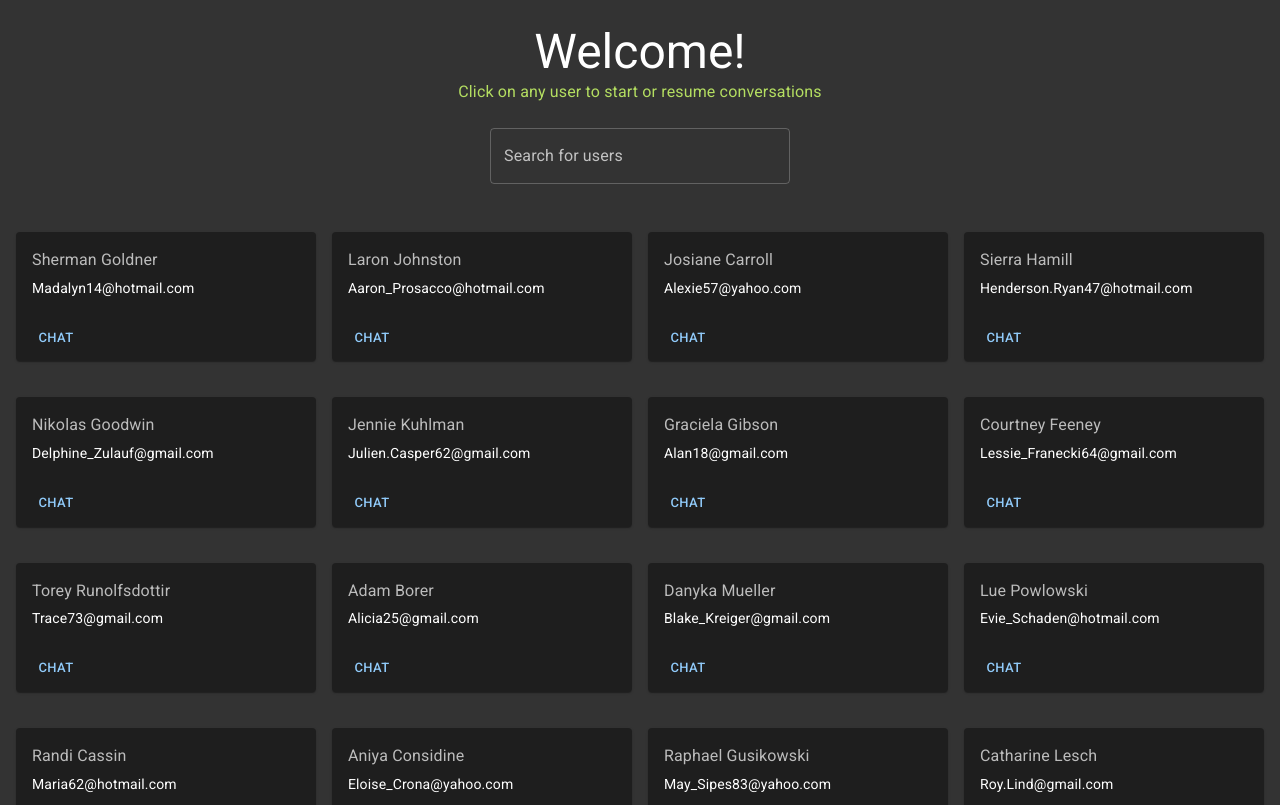
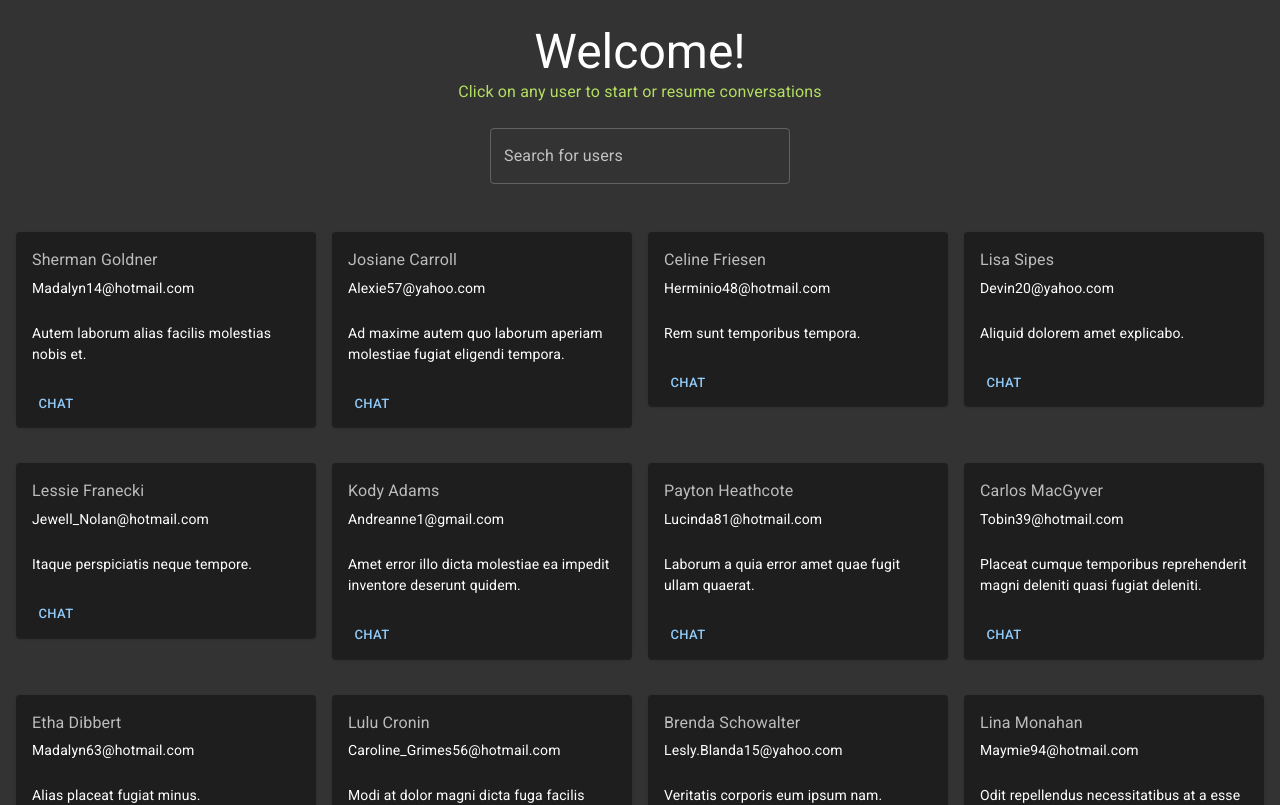
Before and after one commit to harzkr/crm-fe, a React (Create React App) app: page / in a window 1280 px wide. Shown: the top 805 px of the page. Built offline with nearby package versions, Linux system fonts and the light colour scheme.

Commit message:
update last message

```diff
--- a/src/components/Dashboard/Dashboard.js
+++ b/src/components/Dashboard/Dashboard.js
@@ -59,6 +59,8 @@ const Dashboard = () => {
                   {user.name}
                 </Typography>
                 <Typography sx={{ fontSize: 14 }}>{user.email}</Typography>
+
+                <Typography style={{ fontSize: 14, marginTop:24 }}>{user.lastMessage}</Typography>
               </CardContent>
               <CardActions>
                 <Button size="small">CHAT</Button>
--- a/src/components/Dashboard/mock.js
+++ b/src/components/Dashboard/mock.js
@@ -8,6 +8,7 @@ export function createRandomUser() {
     name: faker.name.firstName() + " " + faker.name.lastName(),
     email: faker.internet.email(),
     registeredAt: faker.date.past(),
+    lastMessage: faker.lorem.sentence(),
   };
 }
 
```
